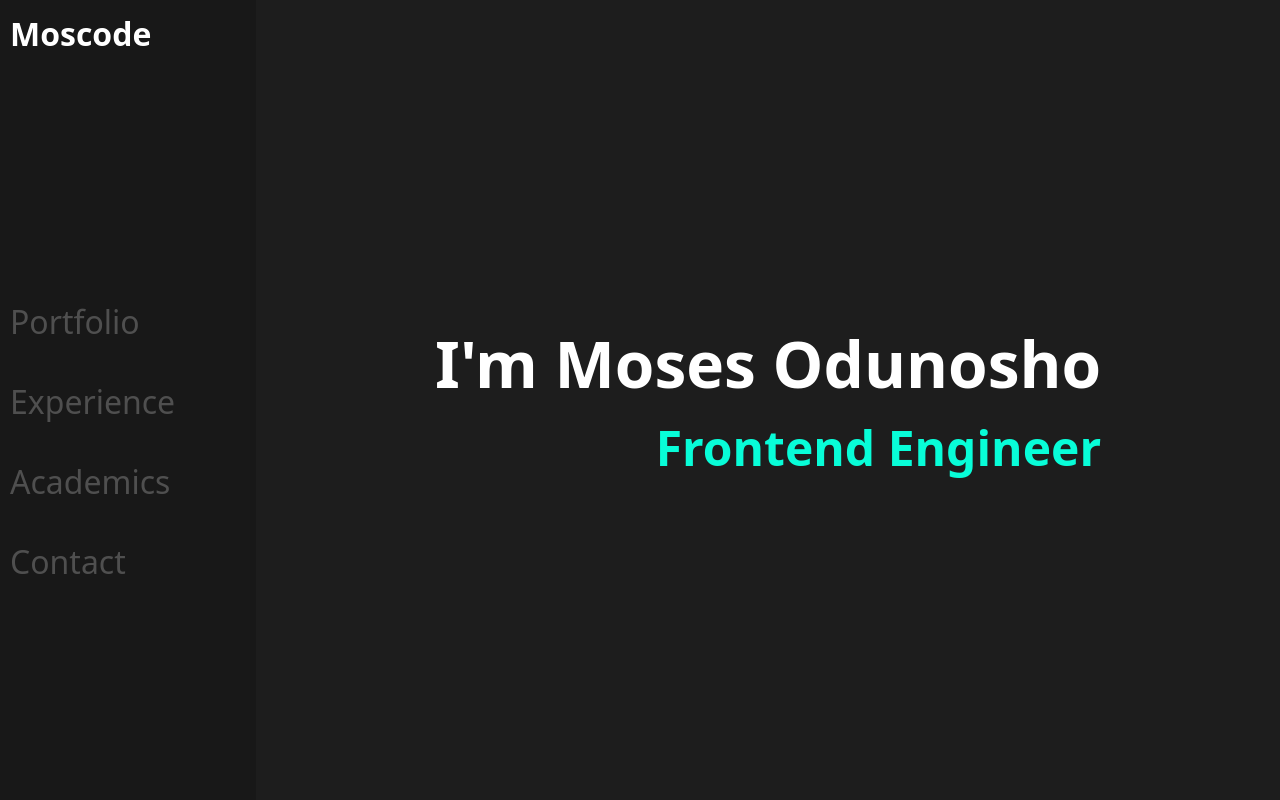
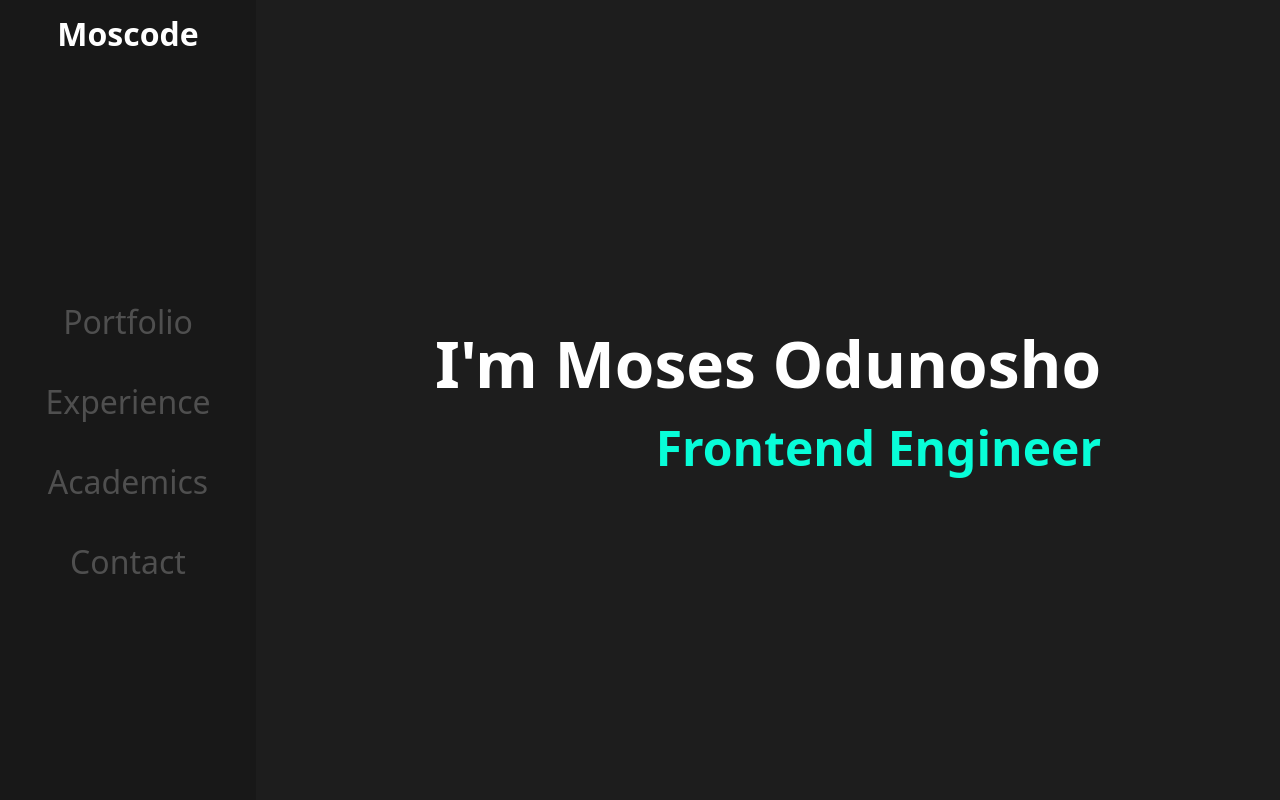
Before and after one commit to Moscode/Frontend_Portfolio, a React (Vite) app: page / in a window 1280 px wide. Shown: the top 800 px of the page. Built offline with nearby package versions, Linux system fonts and the light colour scheme.

Commit message:
logo center fixed

```diff
--- a/src/App.tsx
+++ b/src/App.tsx
@@ -54,14 +54,14 @@ function App() {
     <div className='lg:flex lg:flex-row flex-col mt-[4rem] lg:mt-[0rem]'>
       <div className='w-[100%] lg:w-[20%]'>
       <div className='w-[100%] lg:w-[20%] lg:p-[10px] bg-[#181818] fixed lg:block justify-evenly py-[10px] px-[5px] top-0'>
-        <div className='flex justify-between items-center'>
+        <div className='flex justify-center items-center'>
         <h1 className='text-[#fff] font-bold lg:text-[2rem] cursor-pointer' ref={logo} onClick={() => scrollToSection(header)}>Moscode</h1>
         {toggleOpen ?
         <p className="text-[#fff] font-bold lg:text-[2rem] cursor-pointer lg:hidden flex justify-end" onClick={() => handleToggleOpen()}><AiOutlineClose /></p>:
         <p className="text-[#fff] font-bold lg:text-[2rem] cursor-pointer lg:hidden flex justify-end" onClick={() => handleToggleOpen()}><AiOutlineMenu /></p>
         }
         </div>
-        <div className={`lg:h-[100vh] flex flex-col lg:justify-center justify-between h-[100%] hover:text-[#08fdd8] ${toggleOpen ? 'mt-[2rem] gap-y-[2rem] md:items-center lg:gap-y-[0px] lg:mt-[0px]':'hidden lg:flex'}`}>
+        <div className={`lg:h-[100vh] flex flex-col lg:justify-center lg:items-center justify-between h-[100%] hover:text-[#08fdd8] ${toggleOpen ? 'mt-[2rem] gap-y-[2rem] md:items-center lg:gap-y-[0px] lg:mt-[0px]':'hidden lg:flex'}`}>
                 <p className='text-[#4f4f4f] font-medium lg:text-[2rem] lg:pb-[2rem] cursor-pointer hover:text-[#08fdd8]' onClick={() => scrollToSection(portfolio)}>Portfolio</p>
                 <p className='text-[#4f4f4f] lg:font-medium lg:text-[2rem] lg:pb-[2rem] cursor-pointer hover:text-[#08fdd8]' onClick={() => scrollToSection(experience)}>Experience</p>
                 <p className='text-[#4f4f4f] lg:font-medium lg:text-[2rem] lg:pb-[2rem] cursor-pointer hover:text-[#08fdd8]'  onClick={() => scrollToSection(academics)}>Academics</p>
```
